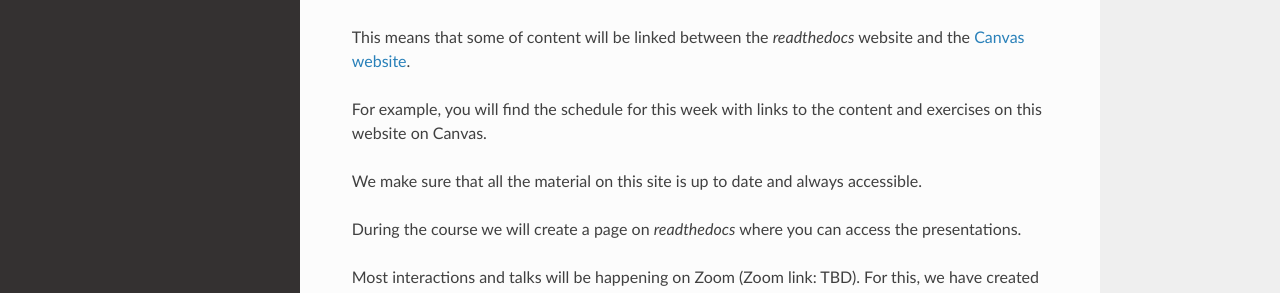
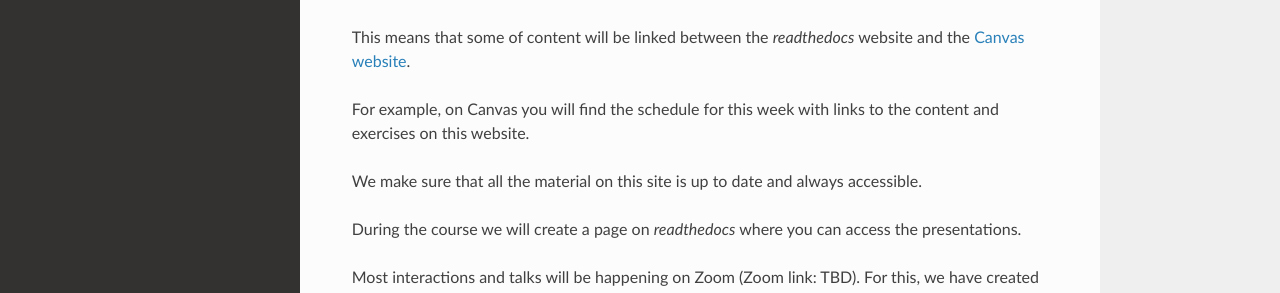
Before and after one commit to NBISweden/workshop-epigenomics-RTDs, a Sphinx documentation site: the page built from docs/content/online-classroom.rst, in a window 1280 px wide and 900 px high. Shown: the part 334-627 px from the top of the window. Built offline with Sphinx 7.4.7 and the Read the Docs theme 2.0.0, drawn with Linux system fonts in a browser that asks for light colours.

```diff
--- a/docs/content/online-classroom.rst
+++ b/docs/content/online-classroom.rst
@@ -11,7 +11,7 @@ As of this year, all of the courses administered by NBIS are transitioning to th
 
 This means that some of content will be linked between the *readthedocs* website and the `Canvas website <https://uppsala.instructure.com/courses/51975>`_.
 
-For example, you will find the schedule for this week with links to the content and exercises on this website on Canvas.
+For example, on Canvas you will find the schedule for this week with links to the content and exercises on this website.
 
 We make sure that all the material on this site is up to date and always accessible.
 
```
